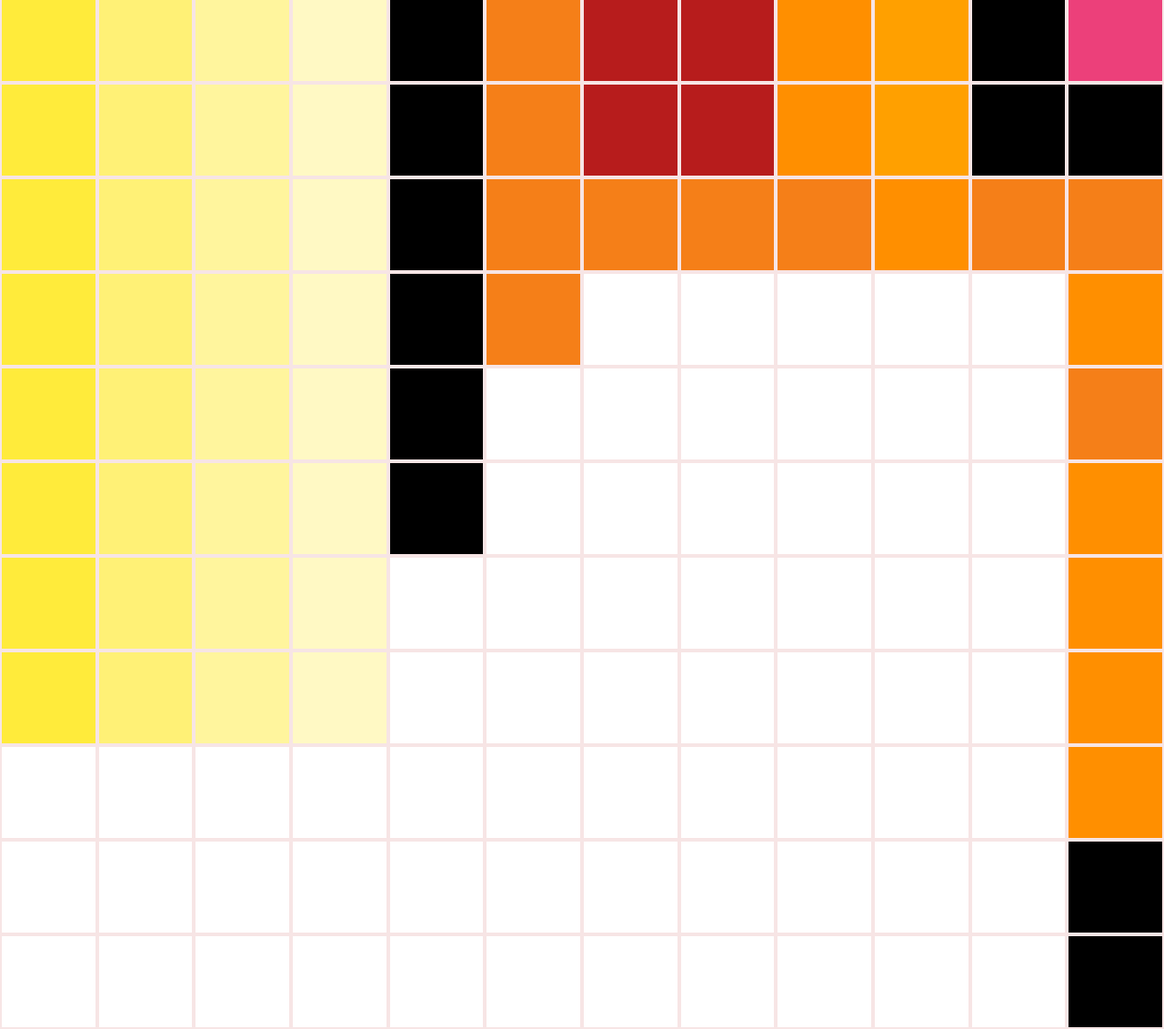
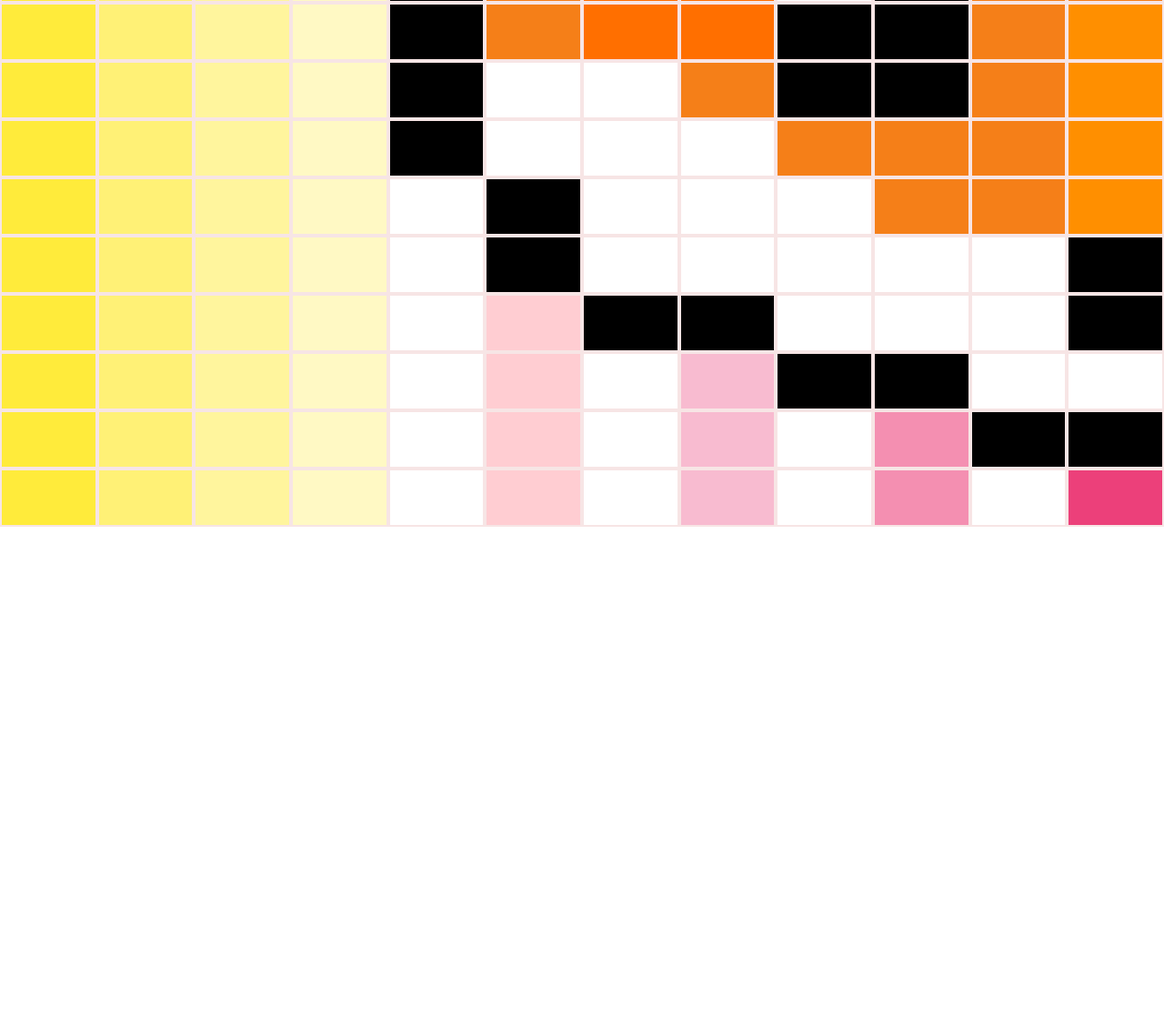
Before and after one commit to GiuliaSossai/html-css-12bool, a plain HTML site: page bonus.html in a window 1280 px wide. Shown: the part 637-1768 px from the top of the page at 91% size. After the commit the page ends 1216 px from the top, so only its background shows below. Drawn offline with Linux system fonts and the light colour scheme.

Commit message:
aggiustamenti

```diff
--- a/bonus.html
+++ b/bonus.html
@@ -13,7 +13,7 @@
 </head>
 <body>
   <div class="container">
-    <!-- prima riga -->
+    <!-- 1 -->
     <div class="row">
       <div class="col-sm-1">
         <div class="box dark-yellow"></div>
@@ -53,47 +53,7 @@
       </div>
     </div>
 
-    <!-- seconda riga -->
-    <div class="row">
-      <div class="col-sm-1">
-        <div class="box dark-yellow"></div>
-      </div>
-      <div class="col-sm-1">
-        <div class="box yellow"></div>
-      </div>
-      <div class="col-sm-1">
-        <div class="box light-yellow"></div>
-      </div>
-      <div class="col-sm-1">
-        <div class="box lighter-yellow"></div>
-      </div>
-      <div class="col-sm-1">
-        <div class="box"></div>
-      </div>
-      <div class="col-sm-1">
-        <div class="box pinkie"></div>
-      </div>
-      <div class="col-sm-1">
-        <div class="box"></div>
-      </div>
-      <div class="col-sm-1">
-        <div class="box light-pink"></div>
-      </div>
-      <div class="col-sm-1">
-        <div class="box"></div>
-      </div>
-      <div class="col-sm-1">
-        <div class="box pink"></div>
-      </div>
-      <div class="col-sm-1">
-        <div class="box"></div>
-      </div>
-      <div class="col-sm-1">
-        <div class="box purple"></div>
-      </div>
-    </div>
-
-    <!-- terza riga -->
+    <!-- 2 -->
     <div class="row">
       <div class="col-sm-1">
         <div class="box dark-yellow"></div>
@@ -133,7 +93,7 @@
       </div>
     </div>
 
-    <!-- quarta riga -->
+    <!-- 3 -->
     <div class="row">
       <div class="col-sm-1">
         <div class="box dark-yellow"></div>
@@ -173,7 +133,7 @@
       </div>
     </div>
 
-    <!-- quinta riga -->
+    <!-- 4 -->
     <div class="row">
       <div class="col-sm-1">
         <div class="box dark-yellow"></div>
@@ -213,7 +173,7 @@
       </div>
     </div>
 
-    <!-- sesta riga -->
+    <!-- 5 -->
     <div class="row">
       <div class="col-sm-1">
         <div class="box dark-yellow"></div>
@@ -253,7 +213,7 @@
       </div>
     </div>
 
-    <!-- settima riga -->
+    <!-- 6 -->
     <div class="row">
       <div class="col-sm-1">
         <div class="box dark-yellow"></div>
@@ -293,7 +253,7 @@
       </div>
     </div>
 
-    <!-- ottava riga -->
+    <!-- 7 -->
     <div class="row">
       <div class="col-sm-1">
         <div class="box dark-yellow"></div>
@@ -333,7 +293,7 @@
       </div>
     </div>
 
-    <!-- 9 -->
+    <!-- 8 -->
     <div class="row">
       <div class="col-sm-1">
         <div class="box dark-yellow"></div>
@@ -373,6 +333,46 @@
       </div>
     </div>
 
+    <!-- 9 -->
+    <div class="row">
+      <div class="col-sm-1">
+        <div class="box dark-yellow"></div>
+      </div>
+      <div class="col-sm-1">
+        <div class="box yellow"></div>
+      </div>
+      <div class="col-sm-1">
+        <div class="box light-yellow"></div>
+      </div>
+      <div class="col-sm-1">
+        <div class="box lighter-yellow"></div>
+      </div>
+      <div class="col-sm-1">
+        <div class="box black"></div>
+      </div>
+      <div class="col-sm-1">
+        <div class="box dark-orange"></div>
+      </div>
+      <div class="col-sm-1">
+        <div class="box hot-orange"></div>
+      </div>
+      <div class="col-sm-1">
+        <div class="box hot-orange"></div>
+      </div>
+      <div class="col-sm-1">
+        <div class="box dark-orange"></div>
+      </div>
+      <div class="col-sm-1">
+        <div class="box dark-orange"></div>
+      </div>
+      <div class="col-sm-1">
+        <div class="box dark-orange"></div>
+      </div>
+      <div class="col-sm-1">
+        <div class="box orange"></div>
+      </div>
+    </div>
+
     <!-- 10 -->
     <div class="row">
       <div class="col-sm-1">
@@ -394,22 +394,22 @@
         <div class="box dark-orange"></div>
       </div>
       <div class="col-sm-1">
-        <div class="box"></div>
+        <div class="box hot-orange"></div>
+      </div>
+      <div class="col-sm-1">
+        <div class="box hot-orange"></div>
       </div>
       <div class="col-sm-1">
         <div class="box"></div>
       </div>
       <div class="col-sm-1">
-        <div class="box"></div>
+        <div class="box black"></div>
       </div>
       <div class="col-sm-1">
-        <div class="box"></div>
+        <div class="box dark-orange"></div>
       </div>
       <div class="col-sm-1">
-        <div class="box"></div>
-      </div>
-      <div class="col-sm-1">
-        <div class="box orange"></div>
+        <div class="box dark-orange"></div>
       </div>
     </div>
 
@@ -431,25 +431,25 @@
         <div class="box black"></div>
       </div>
       <div class="col-sm-1">
-        <div class="box"></div>
+        <div class="box dark-orange"></div>
       </div>
       <div class="col-sm-1">
-        <div class="box"></div>
+        <div class="box hot-orange"></div>
       </div>
       <div class="col-sm-1">
-        <div class="box"></div>
+        <div class="box hot-orange"></div>
       </div>
       <div class="col-sm-1">
-        <div class="box"></div>
+        <div class="box black"></div>
       </div>
       <div class="col-sm-1">
-        <div class="box"></div>
-      </div>
-      <div class="col-sm-1">
-        <div class="box"></div>
+        <div class="box black"></div>
       </div>
       <div class="col-sm-1">
         <div class="box dark-orange"></div>
+      </div>
+      <div class="col-sm-1">
+        <div class="box orange"></div>
       </div>
     </div>
 
@@ -477,16 +477,16 @@
         <div class="box"></div>
       </div>
       <div class="col-sm-1">
-        <div class="box"></div>
+        <div class="box dark-orange"></div>
       </div>
       <div class="col-sm-1">
-        <div class="box"></div>
+        <div class="box black"></div>
       </div>
       <div class="col-sm-1">
-        <div class="box"></div>
+        <div class="box black"></div>
       </div>
       <div class="col-sm-1">
-        <div class="box"></div>
+        <div class="box dark-orange"></div>
       </div>
       <div class="col-sm-1">
         <div class="box orange"></div>
@@ -508,7 +508,7 @@
         <div class="box lighter-yellow"></div>
       </div>
       <div class="col-sm-1">
-        <div class="box"></div>
+        <div class="box black"></div>
       </div>
       <div class="col-sm-1">
         <div class="box"></div>
@@ -520,19 +520,20 @@
         <div class="box"></div>
       </div>
       <div class="col-sm-1">
-        <div class="box"></div>
+        <div class="box dark-orange"></div>
       </div>
       <div class="col-sm-1">
-        <div class="box"></div>
+        <div class="box dark-orange"></div>
       </div>
       <div class="col-sm-1">
-        <div class="box"></div>
+        <div class="box dark-orange"></div>
       </div>
       <div class="col-sm-1">
         <div class="box orange"></div>
       </div>
     </div>
 
+    <!-- 14 -->
     <div class="row">
       <div class="col-sm-1">
         <div class="box dark-yellow"></div>
@@ -550,7 +551,7 @@
         <div class="box"></div>
       </div>
       <div class="col-sm-1">
-        <div class="box"></div>
+        <div class="box black"></div>
       </div>
       <div class="col-sm-1">
         <div class="box"></div>
@@ -562,73 +563,35 @@
         <div class="box"></div>
       </div>
       <div class="col-sm-1">
-        <div class="box"></div>
+        <div class="box dark-orange"></div>
       </div>
       <div class="col-sm-1">
-        <div class="box"></div>
+        <div class="box dark-orange"></div>
       </div>
       <div class="col-sm-1">
         <div class="box orange"></div>
       </div>
     </div>
 
+    <!-- 15 -->
     <div class="row">
       <div class="col-sm-1">
-        <div class="box box-yellow"></div>
+        <div class="box dark-yellow"></div>
+      </div>
+      <div class="col-sm-1">
+        <div class="box yellow"></div>
+      </div>
+      <div class="col-sm-1">
+        <div class="box light-yellow"></div>
+      </div>
+      <div class="col-sm-1">
+        <div class="box lighter-yellow"></div>
       </div>
       <div class="col-sm-1">
         <div class="box"></div>
       </div>
       <div class="col-sm-1">
-        <div class="box"></div>
-      </div>
-      <div class="col-sm-1">
-        <div class="box"></div>
-      </div>
-      <div class="col-sm-1">
-        <div class="box"></div>
-      </div>
-      <div class="col-sm-1">
-        <div class="box"></div>
-      </div>
-      <div class="col-sm-1">
-        <div class="box"></div>
-      </div>
-      <div class="col-sm-1">
-        <div class="box"></div>
-      </div>
-      <div class="col-sm-1">
-        <div class="box"></div>
-      </div>
-      <div class="col-sm-1">
-        <div class="box"></div>
-      </div>
-      <div class="col-sm-1">
-        <div class="box"></div>
-      </div>
-      <div class="col-sm-1">
-        <div class="box orange"></div>
-      </div>
-    </div>
-
-    <div class="row">
-      <div class="col-sm-1">
-        <div class="box box-yellow"></div>
-      </div>
-      <div class="col-sm-1">
-        <div class="box"></div>
-      </div>
-      <div class="col-sm-1">
-        <div class="box"></div>
-      </div>
-      <div class="col-sm-1">
-        <div class="box"></div>
-      </div>
-      <div class="col-sm-1">
-        <div class="box"></div>
-      </div>
-      <div class="col-sm-1">
-        <div class="box"></div>
+        <div class="box black"></div>
       </div>
       <div class="col-sm-1">
         <div class="box"></div>
@@ -650,30 +613,31 @@
       </div>
     </div>
 
+    <!-- 16 -->
     <div class="row">
       <div class="col-sm-1">
-        <div class="box box-yellow"></div>
+        <div class="box dark-yellow"></div>
+      </div>
+      <div class="col-sm-1">
+        <div class="box yellow"></div>
+      </div>
+      <div class="col-sm-1">
+        <div class="box light-yellow"></div>
+      </div>
+      <div class="col-sm-1">
+        <div class="box lighter-yellow"></div>
       </div>
       <div class="col-sm-1">
         <div class="box"></div>
       </div>
       <div class="col-sm-1">
-        <div class="box"></div>
+        <div class="box pinkie"></div>
       </div>
       <div class="col-sm-1">
-        <div class="box"></div>
+        <div class="box black"></div>
       </div>
       <div class="col-sm-1">
-        <div class="box"></div>
-      </div>
-      <div class="col-sm-1">
-        <div class="box"></div>
-      </div>
-      <div class="col-sm-1">
-        <div class="box"></div>
-      </div>
-      <div class="col-sm-1">
-        <div class="box"></div>
+        <div class="box black"></div>
       </div>
       <div class="col-sm-1">
         <div class="box"></div>
@@ -688,5 +652,125 @@
         <div class="box black"></div>
       </div>
     </div>
+
+    <!-- 17 -->
+    <div class="row">
+      <div class="col-sm-1">
+        <div class="box dark-yellow"></div>
+      </div>
+      <div class="col-sm-1">
+        <div class="box yellow"></div>
+      </div>
+      <div class="col-sm-1">
+        <div class="box light-yellow"></div>
+      </div>
+      <div class="col-sm-1">
+        <div class="box lighter-yellow"></div>
+      </div>
+      <div class="col-sm-1">
+        <div class="box"></div>
+      </div>
+      <div class="col-sm-1">
+        <div class="box pinkie"></div>
+      </div>
+      <div class="col-sm-1">
+        <div class="box"></div>
+      </div>
+      <div class="col-sm-1">
+        <div class="box light-pink"></div>
+      </div>
+      <div class="col-sm-1">
+        <div class="box black"></div>
+      </div>
+      <div class="col-sm-1">
+        <div class="box black"></div>
+      </div>
+      <div class="col-sm-1">
+        <div class="box"></div>
+      </div>
+      <div class="col-sm-1">
+        <div class="box"></div>
+      </div>
+    </div>
+
+    <!-- 18 -->
+    <div class="row">
+      <div class="col-sm-1">
+        <div class="box dark-yellow"></div>
+      </div>
+      <div class="col-sm-1">
+        <div class="box yellow"></div>
+      </div>
+      <div class="col-sm-1">
+        <div class="box light-yellow"></div>
+      </div>
+      <div class="col-sm-1">
+        <div class="box lighter-yellow"></div>
+      </div>
+      <div class="col-sm-1">
+        <div class="box"></div>
+      </div>
+      <div class="col-sm-1">
+        <div class="box pinkie"></div>
+      </div>
+      <div class="col-sm-1">
+        <div class="box"></div>
+      </div>
+      <div class="col-sm-1">
+        <div class="box light-pink"></div>
+      </div>
+      <div class="col-sm-1">
+        <div class="box"></div>
+      </div>
+      <div class="col-sm-1">
+        <div class="box pink"></div>
+      </div>
+      <div class="col-sm-1">
+        <div class="box black"></div>
+      </div>
+      <div class="col-sm-1">
+        <div class="box black"></div>
+      </div>
+    </div>
+
+    <!-- 19 -->
+    <div class="row">
+      <div class="col-sm-1">
+        <div class="box dark-yellow"></div>
+      </div>
+      <div class="col-sm-1">
+        <div class="box yellow"></div>
+      </div>
+      <div class="col-sm-1">
+        <div class="box light-yellow"></div>
+      </div>
+      <div class="col-sm-1">
+        <div class="box lighter-yellow"></div>
+      </div>
+      <div class="col-sm-1">
+        <div class="box"></div>
+      </div>
+      <div class="col-sm-1">
+        <div class="box pinkie"></div>
+      </div>
+      <div class="col-sm-1">
+        <div class="box"></div>
+      </div>
+      <div class="col-sm-1">
+        <div class="box light-pink"></div>
+      </div>
+      <div class="col-sm-1">
+        <div class="box"></div>
+      </div>
+      <div class="col-sm-1">
+        <div class="box pink"></div>
+      </div>
+      <div class="col-sm-1">
+        <div class="box"></div>
+      </div>
+      <div class="col-sm-1">
+        <div class="box purple"></div>
+      </div>
+    </div>
 </body>
 </html>
--- a/css/bonus.css
+++ b/css/bonus.css
@@ -1,7 +1,7 @@
 .box {
   background-color: #fff;
   border: 2px solid rgb(247, 229, 229);
-  padding: 50px;
+  padding: 30px;
 }
 
 .black {
@@ -56,3 +56,7 @@
 .red {
   background-color: #B71C1C;
 }
+
+.hot-orange {
+  background-color: #FF6F00;
+}
```
